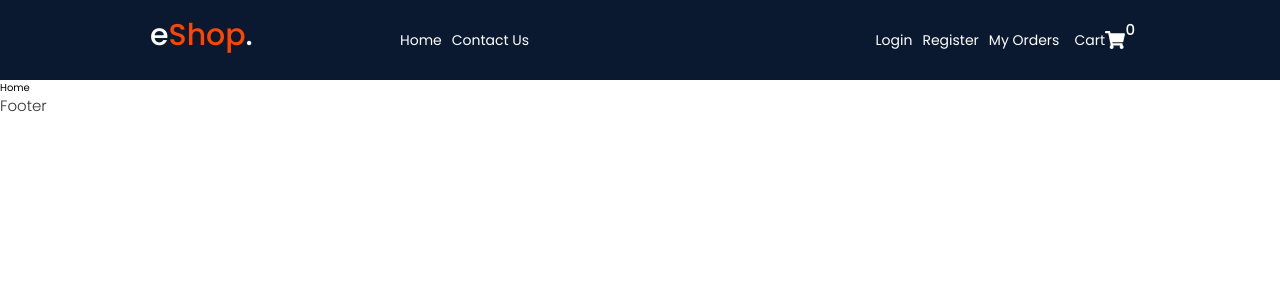
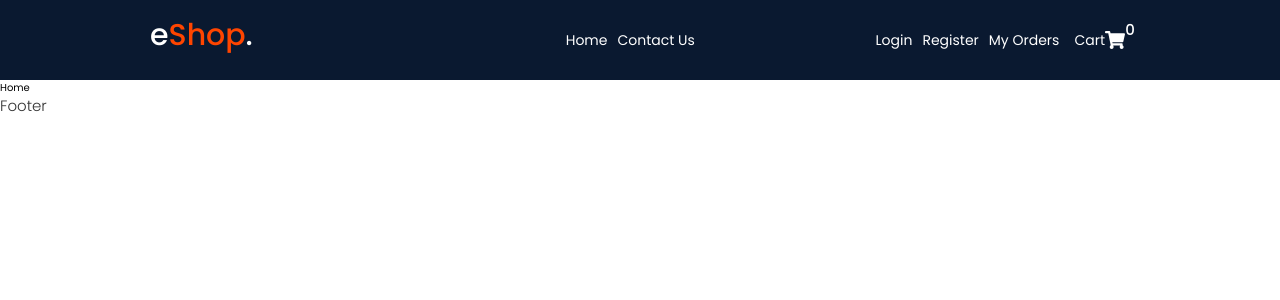
Before and after one commit to developermaroof/Project-EShop, a React (Create React App) app: page / in a window 1280 px wide. Shown: the top 300 px of the page. Built offline with nearby package versions, Linux system fonts and the light colour scheme.

Commit message:
Update Header.js

```diff
--- a/src/components/header/Header.js
+++ b/src/components/header/Header.js
@@ -1,7 +1,8 @@
-import React from "react";
+import React, { useState } from "react";
 import "./Header.scss";
 import { Link } from "react-router-dom";
-import { FaShoppingCart } from "react-icons/fa";
+import { FaShoppingCart, FaTimes } from "react-icons/fa";
+import { HiOutlineMenuAlt3 } from "react-icons/hi";
 
 const logo = (
   <div className="logo">
@@ -23,12 +24,34 @@
 );
 
 const Header = () => {
+  const [showMenu, setShowMenu] = useState(false);
+
+  const toggleMenu = () => {
+    setShowMenu(!showMenu);
+  };
+
+  const hideMenu = () => {
+    setShowMenu(false);
+  };
+
   return (
     <header>
       <div className="header">
         {logo}
-        <nav>
-          <ul>
+        <nav className={showMenu ? `${"show-nav"}` : `${"hide-nav"}`}>
+          <div
+            className={
+              showMenu
+                ? `${"nav-wrapper"} ${"show-nav-wrapper"}`
+                : `${"nav-wrapper"}`
+            }
+            onClick={hideMenu}
+          ></div>
+          <ul onClick={hideMenu}>
+            <li className="logo-mobile">
+              {logo}
+              <FaTimes size={22} color="#fff" onClick={hideMenu} />
+            </li>
             <li>
               <Link to="/">Home</Link>
             </li>
@@ -36,7 +59,7 @@
               <Link to="/contact">Contact Us</Link>
             </li>
           </ul>
-          <div className="header-right">
+          <div className="header-right" onClick={hideMenu}>
             <span className="links">
               <Link to="/login">Login</Link>
               <Link to="/register">Register</Link>
@@ -45,7 +68,10 @@
             {cart}
           </div>
         </nav>
-        <div className="menu-icon"></div>
+        <div className="menu-icon">
+          {cart}
+          <HiOutlineMenuAlt3 size={28} onClick={toggleMenu} />
+        </div>
       </div>
     </header>
   );
```
